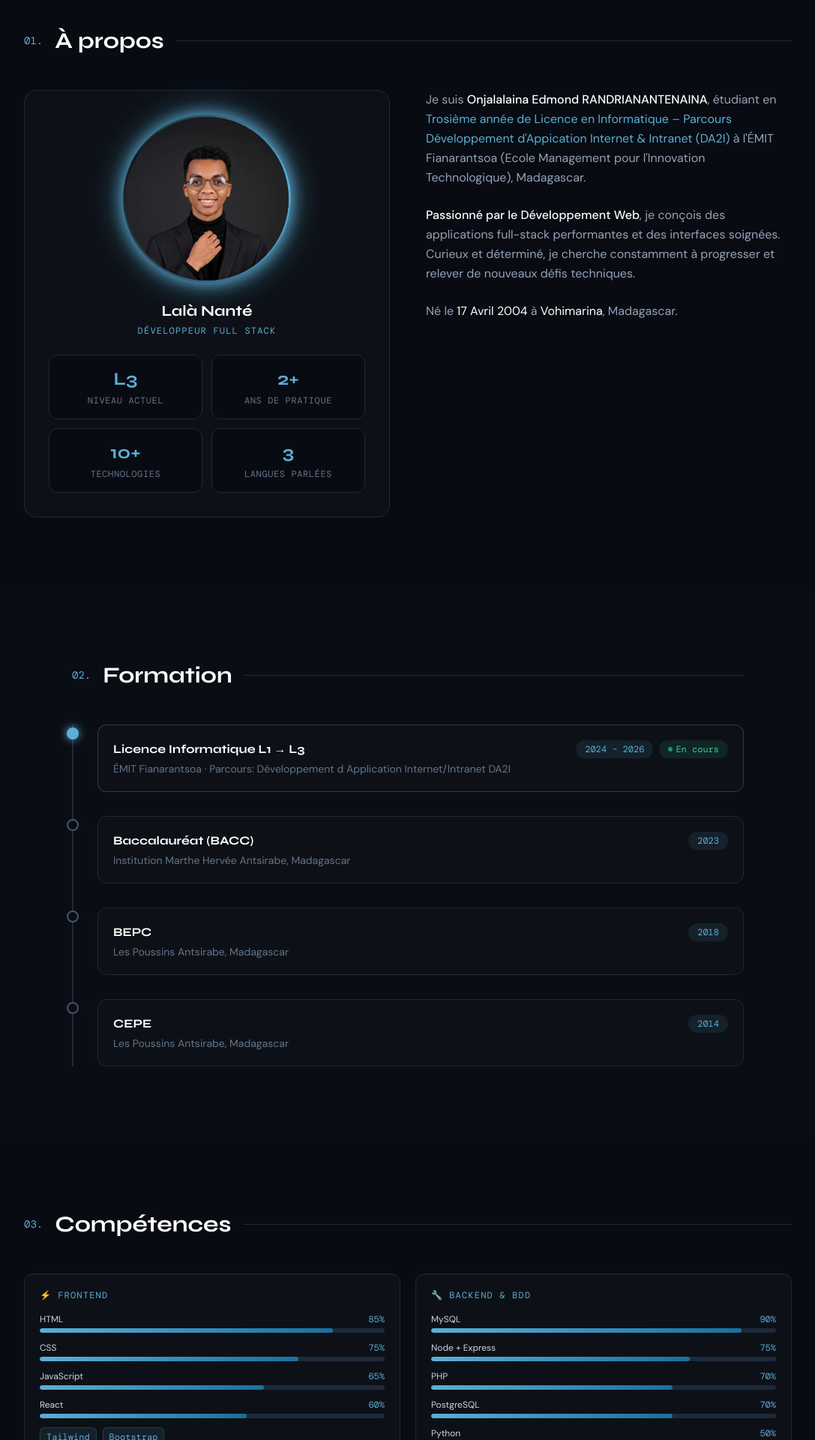
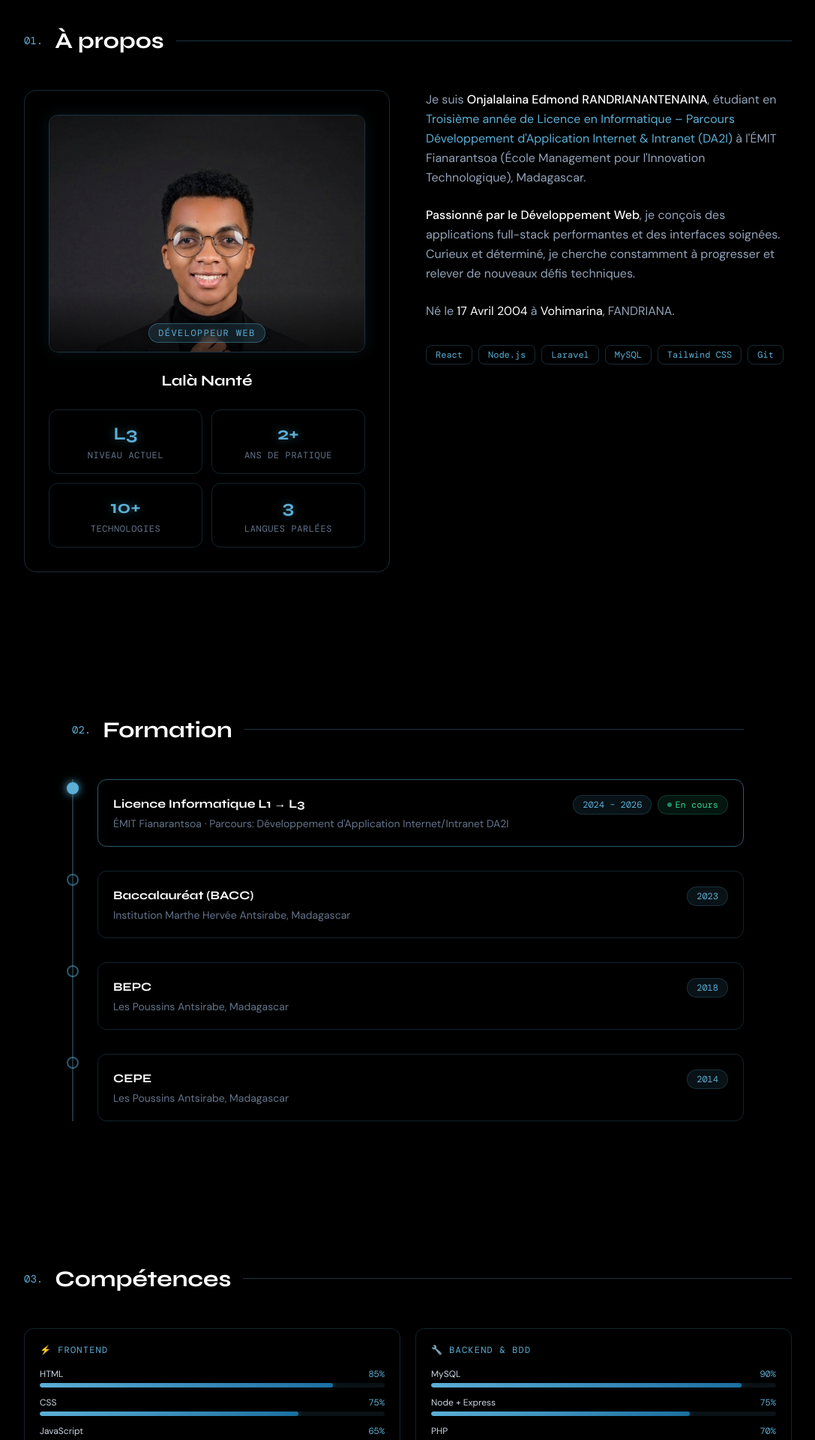
Before and after one commit to Lala7nante/portfolio, a React (Vite) app: page / in a window 1280 px wide. Shown: the part 860-2780 px from the top of the page at 75% size, without its empty margins (96-1183 px from the left). Built offline with nearby package versions, Linux system fonts and the light colour scheme; no server answers.

Commit message:
Amelioration

```diff
--- a/src/App.jsx
+++ b/src/App.jsx
@@ -9,7 +9,7 @@ import Contact from './components/Contact'
 
 export default function App() {
   return (
-    <div className="min-h-screen bg-[#080b12]">
+    <div className="min-h-screen bg-black">
       <Navbar />
       <main>
         <Hero />
--- a/src/components/About.jsx
+++ b/src/components/About.jsx
@@ -2,40 +2,59 @@ export default function About() {
   return (
     <section id="about" className="py-24 px-6">
       <div className="max-w-5xl mx-auto">
+
         <div className="flex items-center gap-4 mb-12">
           <span className="font-mono-dm text-[#5bafd6] text-sm">01.</span>
           <h2 className="font-syne font-bold text-3xl text-white">À propos</h2>
-          <div className="flex-1 h-px bg-slate-800"/>
+          <div className="flex-1 h-px bg-[#5bafd6]/30"/>
         </div>
+
         <div className="grid md:grid-cols-2 gap-12 items-start">
 
           {/* Card Photo + Stats */}
-          <div className="bg-[#0d1117] border border-slate-800 rounded-2xl p-8 flex flex-col items-center gap-6 hover:border-[#5bafd6]/30 transition-colors">
-            {/* Cercle photo */}
-            <div className="relative w-56 h-56">
-              {/* Border mihodina */}
-              <div className="absolute inset-0 rounded-full shadow-[0_0_20px_#5bafd6,0_0_40px_#5bafd6aa]"
-                style={{
-                  background: 'conic-gradient(from 0deg, #5bafd6, transparent 60%, #5bafd6)',
-                  borderRadius: '50%',
-                  animation: 'spin 3s linear infinite',
-                  padding: '2px',
-                }}
-              />
-              {/* Cache intérieur */}
-              <div className="absolute inset-[3px] rounded-full bg-[#0d1117]"/>
-              {/* Photo */}
+          <div className="rounded-2xl p-8 flex flex-col items-center gap-6 transition-all"
+            style={{
+              background: 'transparent',
+              border: '1px solid rgba(91,175,214,0.25)',
+            }}
+            onMouseEnter={e => e.currentTarget.style.border = '1px solid rgba(91,175,214,0.55)'}
+            onMouseLeave={e => e.currentTarget.style.border = '1px solid rgba(91,175,214,0.25)'}>
+
+            {/* Photo rectangulaire dans card */}
+            <div className="w-full overflow-hidden rounded-xl relative"
+              style={{
+                border: '1px solid rgba(91,175,214,0.3)',
+                boxShadow: '0 0 20px rgba(91,175,214,0.1)',
+                aspectRatio: '4/3',
+              }}>
               <img
                 src="/lala.png"
                 alt="Lalà Nanté"
-                className="absolute inset-[3px] w-[calc(100%-6px)] h-[calc(100%-6px)] rounded-full object-cover object-top"
+                className="w-full h-full object-cover object-top"
               />
+              {/* Overlay bas */}
+              <div className="absolute bottom-0 left-0 right-0 h-20"
+                style={{ background: 'linear-gradient(to top, rgba(0,0,0,0.7), transparent)' }}/>
+              {/* Badge sur photo */}
+              <div className="absolute bottom-3 left-0 right-0 flex justify-center">
+                <span className="px-3 py-1 rounded-full text-xs font-mono-dm"
+                  style={{
+                    background: 'rgba(91,175,214,0.15)',
+                    border: '1px solid rgba(91,175,214,0.4)',
+                    color: '#5bafd6',
+                    backdropFilter: 'blur(8px)',
+                    letterSpacing: '0.12em',
+                  }}>
+                  DÉVELOPPEUR WEB
+                </span>
+              </div>
             </div>
+
             {/* Nom */}
             <div className="text-center">
               <h3 className="font-syne font-bold text-white text-xl">Lalà Nanté</h3>
-              <p className="font-mono-dm text-[#5bafd6] text-xs tracking-widest uppercase mt-1">Développeur Full Stack</p>
             </div>
+
             {/* Stats */}
             <div className="grid grid-cols-2 gap-3 w-full">
               {[
@@ -44,19 +63,32 @@ export default function About() {
                 { num: '10+', label: 'Technologies'    },
                 { num: '3',   label: 'Langues parlées' },
               ].map(s => (
-                <div key={s.label} className="bg-[#080b12] border border-slate-800 rounded-xl p-4 hover:border-[#5bafd6]/30 transition-colors text-center">
-                  <div className="font-syne font-bold text-2xl text-[#5bafd6] mb-1">{s.num}</div>
-                  <div className="font-mono-dm text-xs text-slate-500 uppercase tracking-wider">{s.label}</div>
+                <div key={s.label} className="rounded-xl p-4 text-center transition-all hover:scale-105"
+                  style={{
+                    background: 'transparent',
+                    border: '1px solid rgba(91,175,214,0.2)',
+                  }}
+                  onMouseEnter={e => e.currentTarget.style.border = '1px solid rgba(91,175,214,0.5)'}
+                  onMouseLeave={e => e.currentTarget.style.border = '1px solid rgba(91,175,214,0.2)'}>
+                  <div className="font-syne font-bold text-2xl mb-1"
+                    style={{ color: '#5bafd6', textShadow: '0 0 12px rgba(91,175,214,0.5)' }}>
+                    {s.num}
+                  </div>
+                  <div className="font-mono-dm text-xs text-slate-500 uppercase tracking-wider">
+                    {s.label}
+                  </div>
                 </div>
               ))}
             </div>
           </div>
 
-          {/* Texte */}
+          {/* Texte bio */}
           <div className="flex flex-col justify-center gap-6">
             <p className="text-slate-400 leading-relaxed">
               Je suis <span className="text-white font-medium">Onjalalaina Edmond RANDRIANANTENAINA</span>,
-              étudiant en <span className="text-[#5bafd6]">Trosième année de Licence en Informatique – Parcours Développement d'Appication Internet & Intranet (DA2I)</span> à l'ÉMIT Fianarantsoa (Ecole Management pour l'Innovation Technologique), Madagascar.
+              étudiant en <span className="text-[#5bafd6]">Troisième année de Licence en Informatique – Parcours
+              Développement d'Application Internet & Intranet (DA2I)</span> à l'ÉMIT Fianarantsoa
+              (École Management pour l'Innovation Technologique), Madagascar.
             </p>
             <p className="text-slate-400 leading-relaxed">
               <span className="text-white font-medium">Passionné par le Développement Web</span>, je conçois des applications
@@ -64,10 +96,24 @@ export default function About() {
               à progresser et relever de nouveaux défis techniques.
             </p>
             <p className="text-slate-400 leading-relaxed">
-              Né le <span className="text-white">17 Avril 2004</span> à <span className="text-white">Vohimarina</span>, Madagascar.
+              Né le <span className="text-white">17 Avril 2004</span> à{' '}
+              <span className="text-white">Vohimarina</span>, FANDRIANA.
             </p>
+
+            {/* Tech badges */}
+            <div className="flex flex-wrap gap-2 mt-2">
+              {['React', 'Node.js', 'Laravel', 'MySQL', 'Tailwind CSS', 'Git'].map(tech => (
+                <span key={tech} className="px-3 py-1 rounded-lg text-xs font-mono-dm"
+                  style={{
+                    background: 'transparent',
+                    border: '1px solid rgba(91,175,214,0.25)',
+                    color: '#5bafd6',
+                  }}>
+                  {tech}
+                </span>
+              ))}
+            </div>
           </div>
-
         </div>
       </div>
     </section>
--- a/src/components/Education.jsx
+++ b/src/components/Education.jsx
@@ -1,5 +1,5 @@
 const timeline = [
-  { year: '2024 – 2026', title: 'Licence Informatique L1 → L3', sub: 'ÉMIT Fianarantsoa · Parcours: Développement d Application Internet/Intranet DA2I', current: true },
+  { year: '2024 – 2026', title: 'Licence Informatique L1 → L3', sub: 'ÉMIT Fianarantsoa · Parcours: Développement d\'Application Internet/Intranet DA2I', current: true },
   { year: '2023',        title: 'Baccalauréat (BACC)',           sub: 'Institution Marthe Hervée Antsirabe, Madagascar' },
   { year: '2018',        title: 'BEPC',                          sub: 'Les Poussins Antsirabe, Madagascar' },
   { year: '2014',        title: 'CEPE',                          sub: 'Les Poussins Antsirabe, Madagascar' },
@@ -7,36 +7,43 @@ const timeline = [
 
 export default function Education() {
   return (
-    <section id="education" className="py-24 px-6 bg-[#0a0d14]">
+    <section id="education" className="py-24 px-6">
       <div className="max-w-4xl mx-auto">
         <div className="flex items-center gap-4 mb-12">
           <span className="font-mono-dm text-[#5bafd6] text-sm">02.</span>
           <h2 className="font-syne font-bold text-3xl text-white">Formation</h2>
-          <div className="flex-1 h-px bg-slate-800"/>
+          <div className="flex-1 h-px bg-[#5bafd6]/30"/>
         </div>
 
-        <div className="relative pl-8 border-l-2 border-slate-800">
+        <div className="relative pl-8 border-l-2 border-[#5bafd6]/30">
           {timeline.map((item, i) => (
             <div key={i} className="relative mb-8 last:mb-0">
               {/* Dot */}
               <div className={`absolute -left-[41px] top-1 w-4 h-4 rounded-full border-2 ${
-                item.current ? 'bg-[#5bafd6] border-[#5bafd6] shadow-[0_0_12px_#5bafd6]' : 'bg-[#0a0d14] border-slate-600'
+                item.current
+                  ? 'bg-[#5bafd6] border-[#5bafd6] shadow-[0_0_12px_#5bafd6]'
+                  : 'bg-transparent border-[#5bafd6]/50'
               }`}/>
 
-              <div className={`bg-[#0d1117] border rounded-xl p-5 hover:border-[#5bafd6]/30 transition-all ${
-                item.current ? 'border-[#5bafd6]/30' : 'border-slate-800'
-              }`}>
+              <div className="border rounded-xl p-5 transition-all"
+                style={{
+                  background: 'transparent',
+                  border: item.current
+                    ? '1px solid rgba(91,175,214,0.5)'
+                    : '1px solid rgba(91,175,214,0.2)',
+                  backdropFilter: 'blur(4px)',
+                }}>
                 <div className="flex items-start justify-between gap-4 flex-wrap">
                   <div>
                     <h3 className="font-syne font-bold text-white text-base mb-1">{item.title}</h3>
                     <p className="text-slate-500 text-sm">{item.sub}</p>
                   </div>
                   <div className="flex items-center gap-2">
-                    <span className="font-mono-dm text-xs text-[#5bafd6] bg-[#5bafd6]/10 px-3 py-1 rounded-full">
+                    <span className="font-mono-dm text-xs text-[#5bafd6] bg-[#5bafd6]/10 px-3 py-1 rounded-full border border-[#5bafd6]/20">
                       {item.year}
                     </span>
                     {item.current && (
-                      <span className="font-mono-dm text-xs text-emerald-400 bg-emerald-400/10 px-3 py-1 rounded-full flex items-center gap-1">
+                      <span className="font-mono-dm text-xs text-emerald-400 bg-emerald-400/10 px-3 py-1 rounded-full flex items-center gap-1 border border-emerald-400/20">
                         <span className="w-1.5 h-1.5 rounded-full bg-emerald-400 animate-pulse"/>
                         En cours
                       </span>
--- a/src/components/Navbar.jsx
+++ b/src/components/Navbar.jsx
@@ -22,9 +22,8 @@ export default function Navbar() {
 
   return (
     <nav className={`fixed top-0 left-0 right-0 w-screen z-50 transition-all duration-300 ${
-      scrolled ? 'bg-[#080b12]/90 backdrop-blur-md border-b border-slate-800/60 py-3' : 'py-5'
+      scrolled ? 'bg-black/90 backdrop-blur-md border-b border-slate-800/60 py-3' : 'py-5'
     }`}>
-
       <div className="w-full max-w-6xl mx-auto px-4 flex items-center justify-between">
 
         {/* Logo */}
@@ -33,7 +32,7 @@ export default function Navbar() {
           <span className="text-[#5bafd6]">/&gt;</span>
         </a>
 
-        {/* Desktop links — visible seulement sur lg et plus (1024px+) */}
+        {/* Desktop links */}
         <ul className="hidden lg:flex items-center gap-6">
           {links.map(l => (
             <li key={l.href}>
@@ -51,37 +50,34 @@ export default function Navbar() {
           </li>
         </ul>
 
-        {/* Hamburger — visible sur mobile ET tablet (< 1024px) */}
+        {/* Hamburger */}
         <button
           onClick={() => setOpen(!open)}
           aria-label="Menu"
-          className="lg:hidden flex flex-col justify-center items-center w-10 h-10 shrink-0 text-slate-400 hover:text-white focus:outline-none"
-        >
+          className="lg:hidden flex flex-col justify-center items-center w-10 h-10 shrink-0 text-slate-400 hover:text-white focus:outline-none">
           <span className={`block w-5 h-0.5 bg-current transition-all duration-300 ${open ? 'rotate-45 translate-y-[6px]' : 'mb-1'}`} />
           <span className={`block w-5 h-0.5 bg-current transition-all duration-300 ${open ? 'opacity-0' : 'mb-1'}`} />
           <span className={`block w-5 h-0.5 bg-current transition-all duration-300 ${open ? '-rotate-45 -translate-y-[6px]' : ''}`} />
         </button>
-
       </div>
 
-      {/* Menu déroulant mobile + tablet */}
+      {/* Menu mobile */}
       <div className={`lg:hidden overflow-hidden transition-all duration-300 ${
         open ? 'max-h-96 opacity-100' : 'max-h-0 opacity-0'
       }`}>
-        <div className="bg-[#0d1117] border-t border-slate-800 px-6 py-4">
+        <div className="bg-black border-t border-slate-800 px-6 py-4">
           {links.map(l => (
             <a key={l.href} href={l.href} onClick={() => setOpen(false)}
               className="block py-2.5 font-mono-dm text-xs text-slate-400 hover:text-[#5bafd6] uppercase tracking-widest border-b border-slate-800/50 last:border-0">
               {l.label}
             </a>
           ))}
-          <a href="/cv.pdf" target="_blank" onClick={() => setOpen(false)}
+          <a href="/public/Mon_CV.pdf" target="_blank" onClick={() => setOpen(false)}
             className="block mt-3 py-2.5 font-mono-dm text-xs text-[#5bafd6] uppercase tracking-widest">
             ↓ Télécharger CV
           </a>
         </div>
       </div>
-
     </nav>
   )
 }
--- a/src/components/Skills.jsx
+++ b/src/components/Skills.jsx
@@ -12,11 +12,11 @@ const groups = [
   {
     title: 'Backend & BDD', icon: '🔧',
     skills: [
-      { name: 'MySQL',         pct: 90 },
-      { name: 'Node + Express',pct: 75 },
-      { name: 'PHP',           pct: 70 },
-      { name: 'PostgreSQL',    pct: 70 },
-      { name: 'Python',        pct: 50 },
+      { name: 'MySQL',          pct: 90 },
+      { name: 'Node + Express', pct: 75 },
+      { name: 'PHP',            pct: 70 },
+      { name: 'PostgreSQL',     pct: 70 },
+      { name: 'Python',         pct: 50 },
     ],
     tags: ['API REST'],
   },
@@ -32,48 +32,62 @@ const groups = [
   {
     title: 'Développement', icon: '🌐',
     items: [
-      { label: 'Web',          status: 'Opérationnel', color: 'emerald' },
-      { label: 'Design UI/UX', status: 'Opérationnel', color: 'emerald' },
-      { label: 'Desktop',      status: 'Bases acquises',color: 'yellow'  },
-      { label: 'Mobile',       status: 'En cours',      color: 'blue'    },
-      { label: 'Réseaux Cisco',status: 'En cours',      color: 'blue'    },
+      { label: 'Web',           status: 'Opérationnel',  color: 'emerald' },
+      { label: 'Design UI/UX',  status: 'Opérationnel',  color: 'emerald' },
+      { label: 'Desktop',       status: 'Bases acquises', color: 'yellow'  },
+      { label: 'Mobile',        status: 'En cours',       color: 'blue'    },
+      { label: 'Réseaux Cisco', status: 'En cours',       color: 'blue'    },
     ],
   },
 ]
 
 const colorMap = {
-  emerald: 'bg-emerald-400/10 text-emerald-400',
-  yellow:  'bg-yellow-400/10  text-yellow-400',
-  blue:    'bg-blue-400/10    text-blue-400',
+  emerald: 'bg-emerald-400/10 text-emerald-400 border-emerald-400/20',
+  yellow:  'bg-yellow-400/10  text-yellow-400  border-yellow-400/20',
+  blue:    'bg-blue-400/10    text-blue-400    border-blue-400/20',
 }
 
 export default function Skills() {
   return (
     <section id="skills" className="py-24 px-6">
       <div className="max-w-5xl mx-auto">
+
         <div className="flex items-center gap-4 mb-12">
           <span className="font-mono-dm text-[#5bafd6] text-sm">03.</span>
           <h2 className="font-syne font-bold text-3xl text-white">Compétences</h2>
-          <div className="flex-1 h-px bg-slate-800"/>
+          <div className="flex-1 h-px bg-[#5bafd6]/30"/>
         </div>
 
         <div className="grid md:grid-cols-2 gap-5">
           {groups.map(g => (
-            <div key={g.title} className="bg-[#0d1117] border border-slate-800 rounded-xl p-5 hover:border-[#5bafd6]/30 transition-all">
+            <div key={g.title}
+              className="rounded-xl p-5 transition-all"
+              style={{
+                background: 'transparent',
+                border: '1px solid rgba(91,175,214,0.2)',
+              }}
+              onMouseEnter={e => e.currentTarget.style.border = '1px solid rgba(91,175,214,0.5)'}
+              onMouseLeave={e => e.currentTarget.style.border = '1px solid rgba(91,175,214,0.2)'}>
+
               <div className="font-mono-dm text-xs text-[#5bafd6] uppercase tracking-widest mb-4 flex items-center gap-2">
                 <span>{g.icon}</span> {g.title}
               </div>
 
-              {/* Bars */}
+              {/* Barres de progression */}
               {g.skills?.map(s => (
                 <div key={s.name} className="mb-3">
                   <div className="flex justify-between mb-1">
                     <span className="text-slate-300 text-xs">{s.name}</span>
                     <span className="font-mono-dm text-xs text-[#5bafd6]">{s.pct}%</span>
                   </div>
-                  <div className="h-1.5 bg-slate-800 rounded-full overflow-hidden">
-                    <div className="h-full bg-gradient-to-r from-[#5bafd6] to-[#1a6fa0] rounded-full"
-                      style={{ width: `${s.pct}%` }}/>
+                  <div className="h-1.5 rounded-full overflow-hidden"
+                    style={{ background: 'rgba(91,175,214,0.1)' }}>
+                    <div className="h-full rounded-full"
+                      style={{
+                        width: `${s.pct}%`,
+                        background: 'linear-gradient(to right, #5bafd6, #1a6fa0)',
+                        boxShadow: '0 0 8px rgba(91,175,214,0.4)',
+                      }}/>
                   </div>
                 </div>
               ))}
@@ -82,7 +96,12 @@ export default function Skills() {
               {g.tags?.length > 0 && (
                 <div className="flex flex-wrap gap-2 mt-3">
                   {g.tags.map(t => (
-                    <span key={t} className="font-mono-dm text-xs px-2 py-1 bg-[#5bafd6]/10 text-[#5bafd6] rounded-md border border-[#5bafd6]/20">
+                    <span key={t} className="font-mono-dm text-xs px-2 py-1 rounded-md"
+                      style={{
+                        background: 'transparent',
+                        border: '1px solid rgba(91,175,214,0.3)',
+                        color: '#5bafd6',
+                      }}>
                       {t}
                     </span>
                   ))}
@@ -91,9 +110,11 @@ export default function Skills() {
 
               {/* Status items */}
               {g.items?.map(item => (
-                <div key={item.label} className="flex justify-between items-center py-2 border-b border-slate-800/50 last:border-0">
+                <div key={item.label}
+                  className="flex justify-between items-center py-2 last:border-0"
+                  style={{ borderBottom: '1px solid rgba(91,175,214,0.08)' }}>
                   <span className="text-slate-300 text-sm">{item.label}</span>
-                  <span className={`font-mono-dm text-xs px-2 py-0.5 rounded-full ${colorMap[item.color]}`}>
+                  <span className={`font-mono-dm text-xs px-2 py-0.5 rounded-full border ${colorMap[item.color]}`}>
                     {item.status}
                   </span>
                 </div>
@@ -103,16 +124,29 @@ export default function Skills() {
         </div>
 
         {/* OS */}
-        <div className="mt-5 bg-[#0d1117] border border-slate-800 rounded-xl p-5">
-          <div className="font-mono-dm text-xs text-[#5bafd6] uppercase tracking-widest mb-3">🖥️ Environnements & OS</div>
+        <div className="mt-5 rounded-xl p-5 transition-all"
+          style={{
+            background: 'transparent',
+            border: '1px solid rgba(91,175,214,0.2)',
+          }}
+          onMouseEnter={e => e.currentTarget.style.border = '1px solid rgba(91,175,214,0.5)'}
+          onMouseLeave={e => e.currentTarget.style.border = '1px solid rgba(91,175,214,0.2)'}>
+          <div className="font-mono-dm text-xs text-[#5bafd6] uppercase tracking-widest mb-3">
+            🖥️ Environnements & OS
+          </div>
           <div className="flex flex-wrap gap-2">
             {['🐧 Linux Mint 22 Cinnamon', '🪟 Windows', '🌐 Cisco Packet Tracer'].map(os => (
-              <span key={os} className="font-mono-dm text-xs px-3 py-1.5 border border-slate-700 text-slate-400 rounded-md">
+              <span key={os} className="font-mono-dm text-xs px-3 py-1.5 rounded-md text-slate-400"
+                style={{
+                  background: 'transparent',
+                  border: '1px solid rgba(91,175,214,0.2)',
+                }}>
                 {os}
               </span>
             ))}
           </div>
         </div>
+
       </div>
     </section>
   )
```
Also changed, not shown: src/components/Contact.jsx (+51 -52 lines), src/components/GitHub.jsx (+20 -13 lines), src/components/Hero.jsx (+12 -11 lines), src/components/Projects.jsx (+52 -58 lines).
